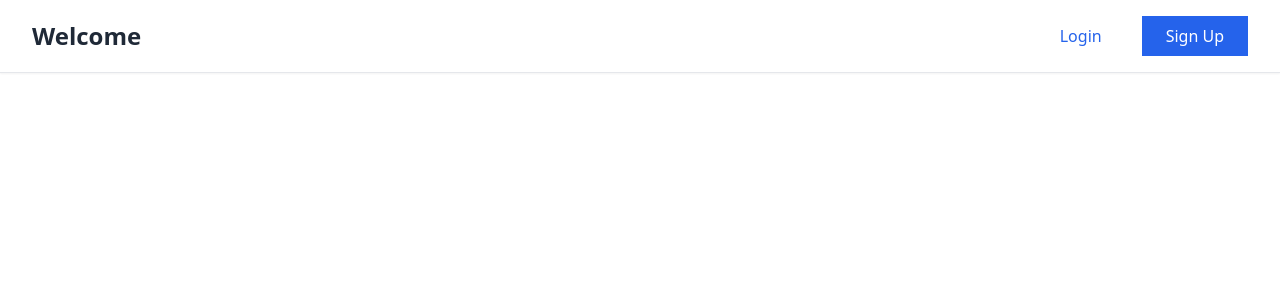
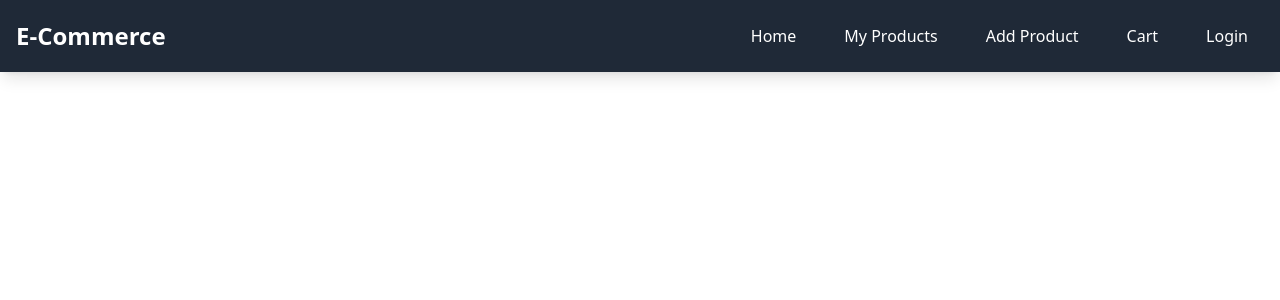
Before and after one commit to sangeeth-606/Ecommerce-Follow-Alongg, a React (Vite) app in the folder client/: page / in a window 1280 px wide. Shown: the top 300 px of the page. Built offline with nearby package versions, Linux system fonts and the light colour scheme.

Commit message:
milstone15

```diff
--- a/client/src/App.jsx
+++ b/client/src/App.jsx
@@ -4,23 +4,24 @@ import SignUp from "./pages/SignUp";
 import LandingPage from "./pages/LandingPage";
 import ProductForm from "./pages/ProductForm";
 import EditProductPage from "./pages/EditProductPage";
-
+import NavBar from "./pages/NavBar";
 
 function App() {
   return (
-    <>
-
     <BrowserRouter>
-      <Routes>
-        <Route path="/admin" element={<ProductForm />}/>
-        <Route path="/edit-product/:id" element={<EditProductPage/>} />
-        <Route path="/" element={<LandingPage />} />
-        <Route path="/login" element={<Login />} />
-        <Route path="/signup" element={<SignUp />} />
-      </Routes>
+      <div className="min-h-screen">
+        <NavBar />
+        <div className="min-h-screen">
+          <Routes>
+            <Route path="/add-product" element={<ProductForm />} />
+            <Route path="/edit-product/:id" element={<EditProductPage />} />
+            <Route path="/" element={<LandingPage />} />
+            <Route path="/login" element={<Login />} />
+            <Route path="/signup" element={<SignUp />} />
+          </Routes>
+        </div>
+      </div>
     </BrowserRouter>
-
-    </>
   );
 }
 
--- a/client/src/pages/LandingPage.jsx
+++ b/client/src/pages/LandingPage.jsx
@@ -1,5 +1,4 @@
 /* eslint-disable react/prop-types */
-// import React from 'react';
 import { useNavigate } from "react-router-dom";
 import ProductCardList from "./ProductCardList";
 
@@ -7,42 +6,7 @@ function LandingPage() {
   const navigate = useNavigate();
   return (
     <div className="min-h-screen bg-white">
-      <nav className="flex justify-between items-center px-8 py-4 border-b shadow-sm">
-        <div className="flex items-center space-x-4">
-          {/* <svg
-            xmlns="http://www.w3.org/2000/svg"
-            viewBox="0 0 100 100"
-            className="w-12 h-12 text-blue-600"
-          >
-            <circle cx="50" cy="50" r="45" fill="currentColor" />
-            <text
-              x="50"
-              y="50"
-              textAnchor="middle"
-              dy=".3em"
-              className="text-2xl font-bold text-white"
-            >
-              () Logo
-            </text>
-          </svg> */}
-          <h1 className="text-2xl font-bold text-gray-800">Welcome</h1>
-        </div>
-        <div className="flex space-x-4 items-center">
-          <button
-            className="px-6 py-2 text-blue-600 hover:bg-blue-50 rounded-lg transition"
-            onClick={() => navigate("/login")}
-          >
-            Login
-          </button>
-          <button
-            className="px-6 py-2 bg-blue-600 text-white rounded-lg hover:bg-blue-700 transition"
-            onClick={() => navigate("/signup")}
-          >
-            Sign Up
-          </button>
-        </div>
-      </nav>
-      <main className="flex flex-col items-center justify-center text-center px-8 py-16">
+      <main className="container mx-auto px-4 pt-20 sm:px-6 lg:px-8">
         <ProductCardList />
       </main>
     </div>
--- /dev/null
+++ b/client/src/pages/NavBar.jsx
@@ -0,0 +1,53 @@
+import React from "react";
+import { Link } from "react-router-dom";
+
+const NavBar = () => {
+  return (
+    <nav className="bg-gray-800 p-4 shadow-lg fixed w-full top-0 z-50">
+      <div className="container mx-auto flex flex-col md:flex-row justify-between items-center">
+        <Link to="/" className="text-white text-2xl font-bold mb-4 md:mb-0">
+          E-Commerce
+        </Link>
+
+        <div className="flex flex-col md:flex-row space-y-2 md:space-y-0 md:space-x-4">
+          <Link
+            to="/"
+            className="text-white hover:bg-gray-700 px-4 py-2 rounded transition-colors"
+          >
+            Home
+          </Link>
+
+          <Link
+            to="/"
+            className="text-white hover:bg-gray-700 px-4 py-2 rounded transition-colors"
+          >
+            My Products
+          </Link>
+
+          <Link
+            to="/add-product"
+            className="text-white hover:bg-gray-700 px-4 py-2 rounded transition-colors"
+          >
+            Add Product
+          </Link>
+
+          <Link
+            to="/"
+            className="text-white hover:bg-gray-700 px-4 py-2 rounded transition-colors"
+          >
+            Cart
+          </Link>
+
+          <Link
+            to="/login"
+            className="text-white hover:bg-gray-700 px-4 py-2 rounded transition-colors"
+          >
+            Login
+          </Link>
+        </div>
+      </div>
+    </nav>
+  );
+};
+
+export default NavBar;
```
Also changed, not shown: client/src/pages/Login.jsx (+21 -112 lines), 4 other files (tests, documents, lock files or other folders).
